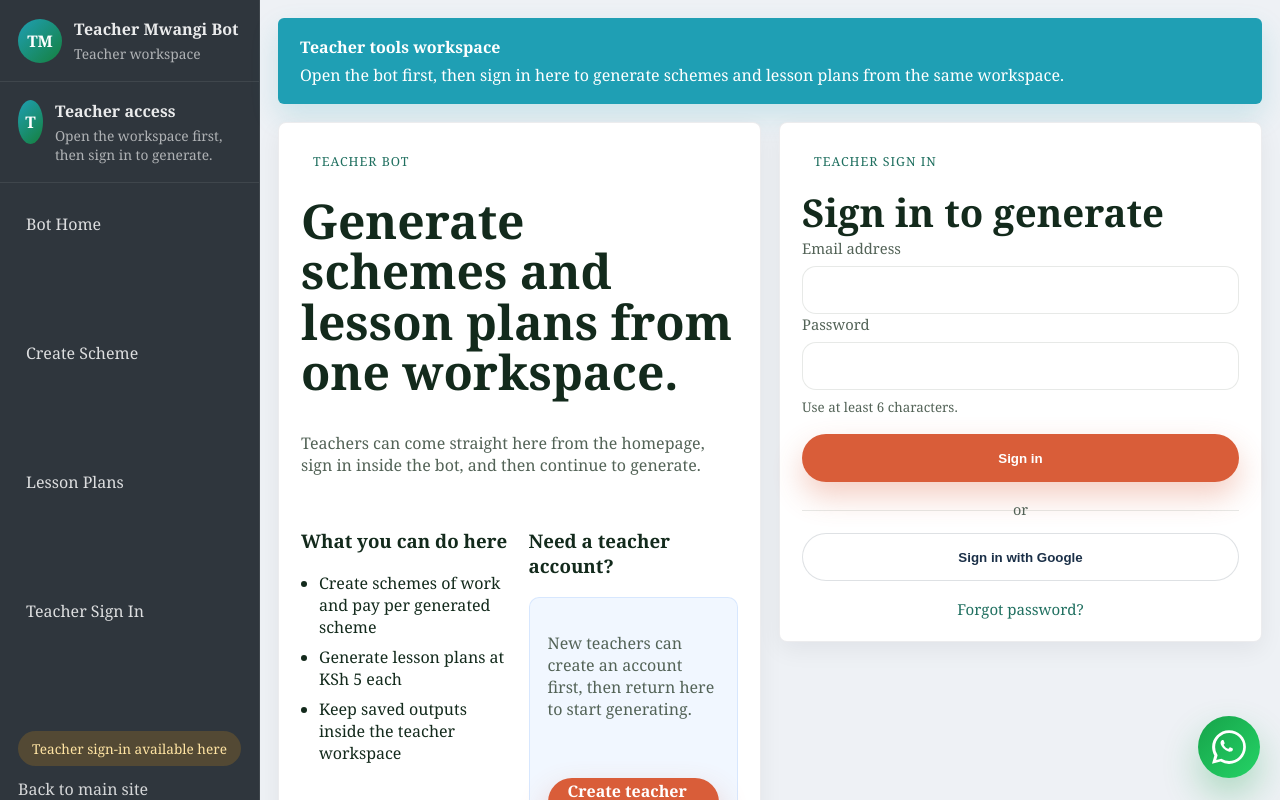
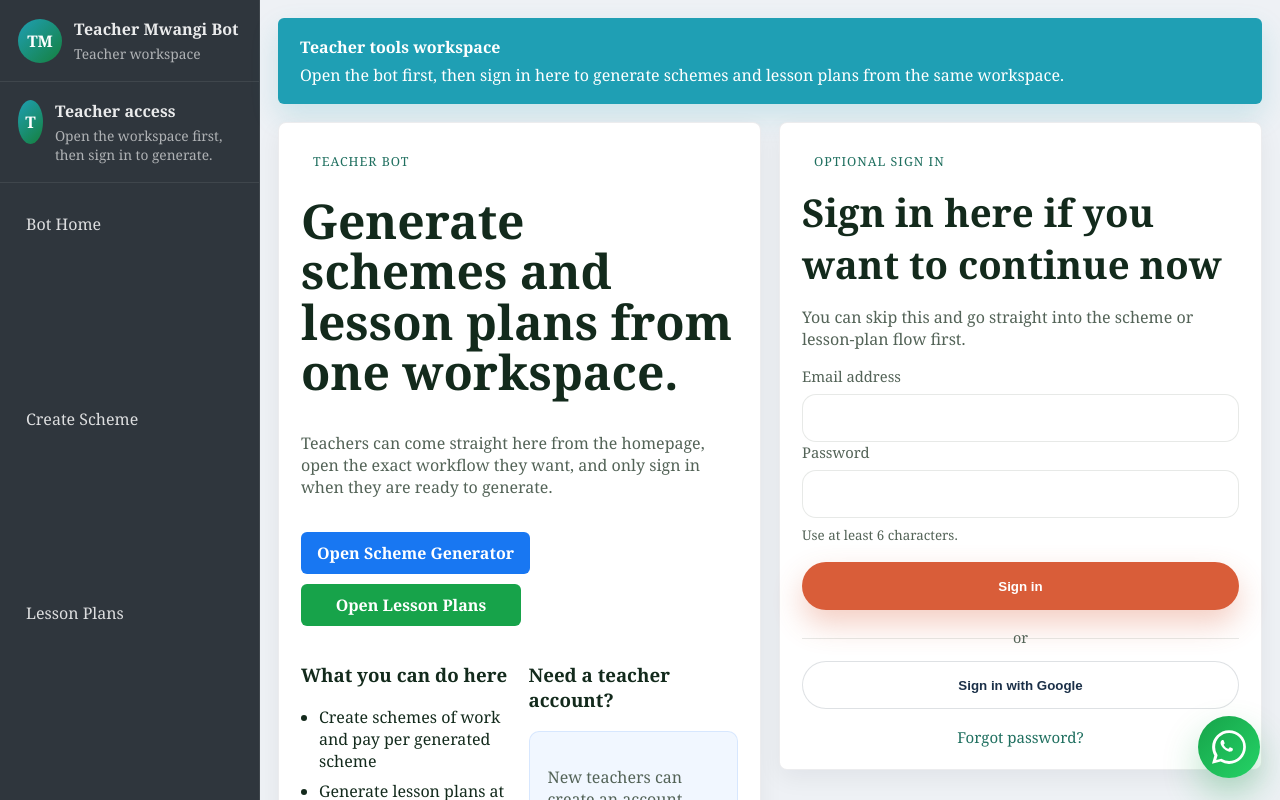
Before and after one commit to eriqck/Teacher-Mwangi-Academy, a Next.js app: page /teacher-tools in a window 1280 px wide. Shown: the top 800 px of the page. Built offline with nearby package versions, Linux system fonts and the light colour scheme; no server answers.

Commit message:
Prioritize public teacher bot entry

```diff
--- a/app/globals.css
+++ b/app/globals.css
@@ -1737,6 +1737,11 @@ main {
   flex-wrap: wrap;
 }
 
+.teacher-tools-quick-actions--guest .teacher-tools-action {
+  min-width: 220px;
+  justify-content: center;
+}
+
 .teacher-tools-action {
   display: inline-flex;
   align-items: center;
--- a/app/teacher-tools/page.tsx
+++ b/app/teacher-tools/page.tsx
@@ -35,8 +35,18 @@ export default async function TeacherToolsDashboardPage({
             <span className="eyebrow">Teacher bot</span>
             <h1>Generate schemes and lesson plans from one workspace.</h1>
             <p className="subtle">
-              Teachers can come straight here from the homepage, sign in inside the bot, and then continue to generate.
+              Teachers can come straight here from the homepage, open the exact workflow they want, and only sign in
+              when they are ready to generate.
             </p>
+
+            <div className="teacher-tools-quick-actions teacher-tools-quick-actions--guest">
+              <Link href="/teacher-tools/schemes/new" className="teacher-tools-action teacher-tools-action--primary">
+                Open Scheme Generator
+              </Link>
+              <Link href="/teacher-tools/lesson-plans" className="teacher-tools-action teacher-tools-action--success">
+                Open Lesson Plans
+              </Link>
+            </div>
 
             <div className="teacher-tools-overview">
               <div>
@@ -51,11 +61,15 @@ export default async function TeacherToolsDashboardPage({
                 <h3>Need a teacher account?</h3>
                 <div className="teacher-tools-unlock-box">
                   <p className="subtle">
-                    New teachers can create an account first, then return here to start generating.
+                    New teachers can create an account first, or open a generator now and sign in only when they click
+                    the final generate button.
                   </p>
                   <div className="hero-actions">
-                    <Link href="/signup" className="button">
+                    <Link href="/signup?next=%2Fteacher-tools" className="button">
                       Create teacher account
+                    </Link>
+                    <Link href="/login?next=%2Fteacher-tools" className="button-secondary">
+                      Teacher sign in
                     </Link>
                   </div>
                 </div>
@@ -66,10 +80,13 @@ export default async function TeacherToolsDashboardPage({
           <article className="teacher-tools-card teacher-tools-auth-card">
             <div className="teacher-tools-section-head">
               <div>
-                <span className="eyebrow">Teacher sign in</span>
-                <h2>Sign in to generate</h2>
+                <span className="eyebrow">Optional sign in</span>
+                <h2>Sign in here if you want to continue now</h2>
               </div>
             </div>
+            <p className="subtle">
+              You can skip this and go straight into the scheme or lesson-plan flow first.
+            </p>
             <Suspense fallback={<p className="subtle">Loading sign-in form...</p>}>
               <AuthForm mode="login" />
             </Suspense>
```
